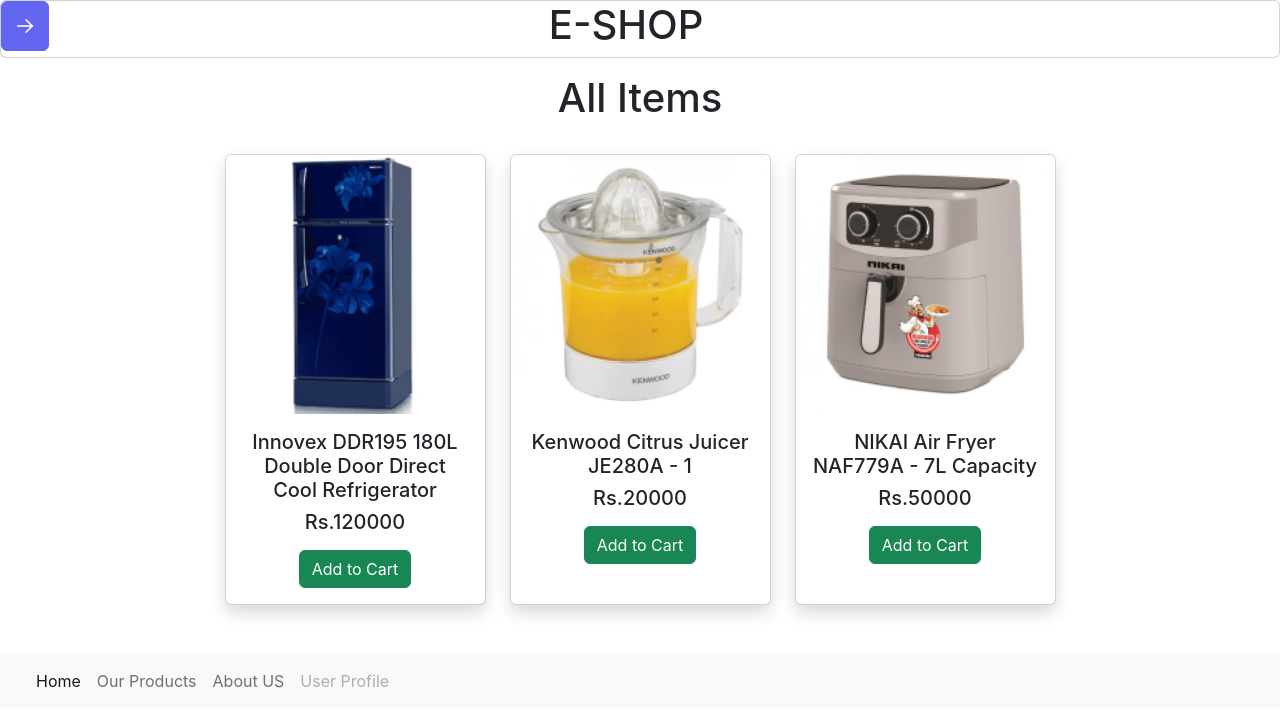
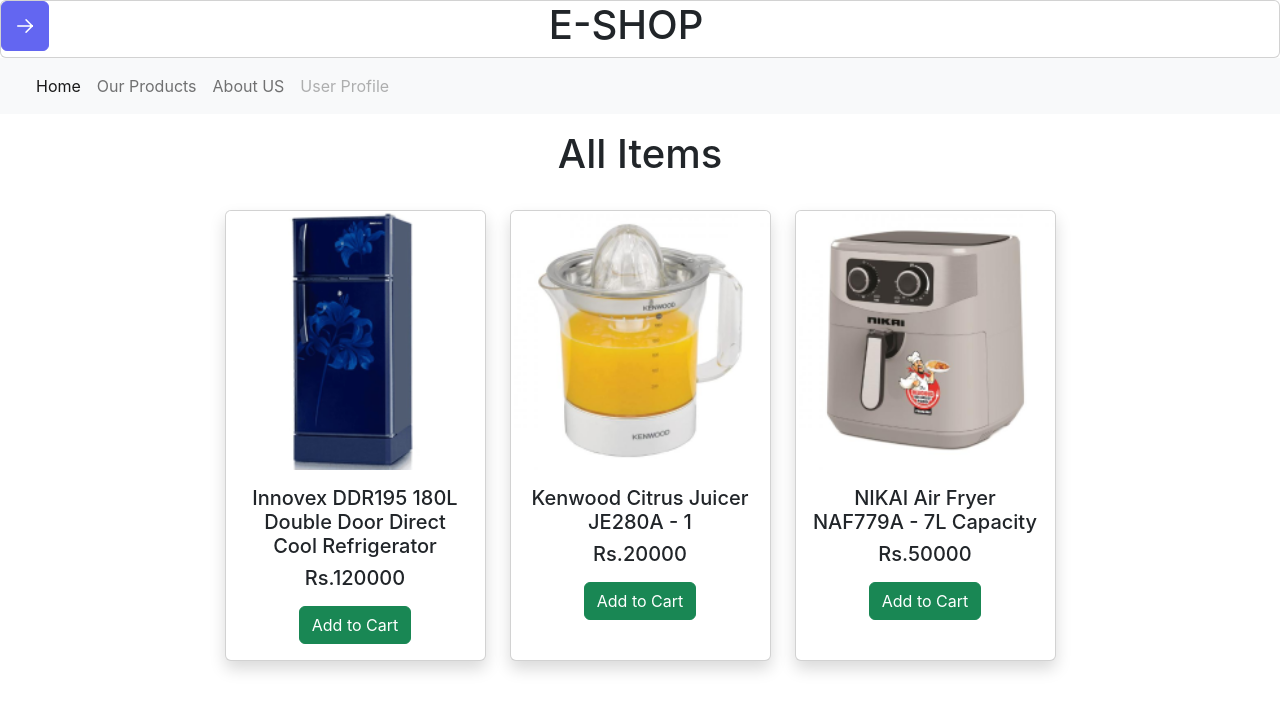
Before and after one commit to priyankara96/e-shop-frontend, a React (Create React App) app: page / in a window 1280 px wide. Shown: the top 726 px of the page. Built offline with nearby package versions, Linux system fonts and the light colour scheme.

Commit message:
added cart routes and modified mainrouter file

```diff
--- a/src/MainRouter.jsx
+++ b/src/MainRouter.jsx
@@ -13,26 +13,31 @@
 import { default as HomeOrder } from './components/order-management/HomeOrder';
 import { default as OrderPost } from './components/order-management/OrderPost';
 import { default as OrderReport } from './components/order-management/OrderReport';
-
+import { CartProvider } from "react-use-cart";
+import Cart from './components/Product-management/Cart'
 
 
 export default class MainRouter extends Component {
   render() {
     return (
           <BrowserRouter>
+            <CartProvider>
             <div style={{ backgroundColor: "#ffff", margin: "0" }}>
             <SidebarDemo />
 
+
+              <NavBar />
               <Route path="/" exact component={Home} />
-              <NavBar />
               {/* Chanduni */}
           <Route path="/order/create" exact component={CreateOrders} />
           <Route path="/order/update/:id" exact component={EditOrder} />
           <Route path="/order/home" exact component={HomeOrder} />
           <Route path="/order/post/:id" exact component={OrderPost} />
           <Route path="/order/report" exact component={OrderReport} />
+          <Route path="/cart" exact component={Cart}></Route>
 
             </div>
+            </CartProvider>
           </BrowserRouter>
     );
   }
```
